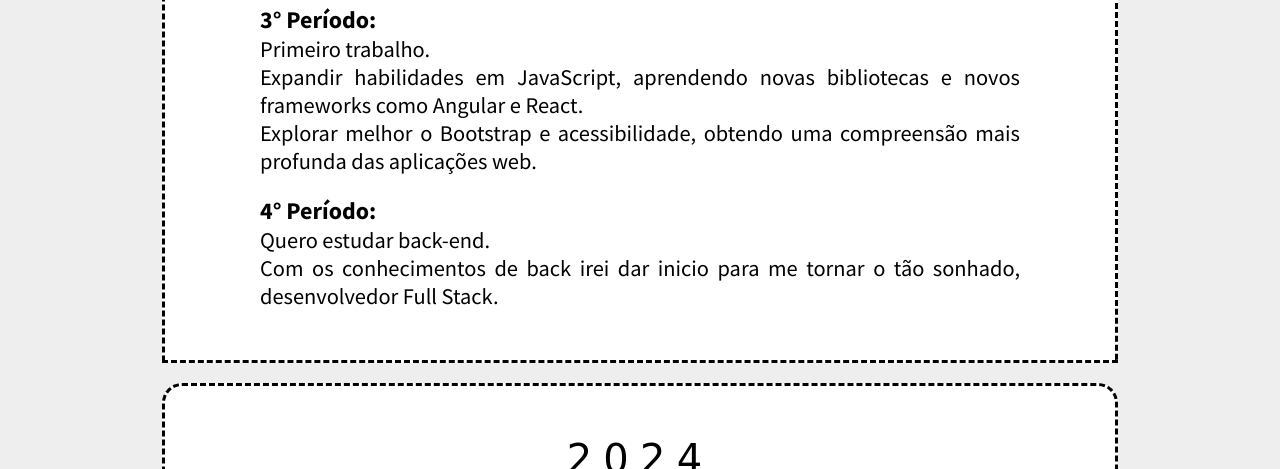
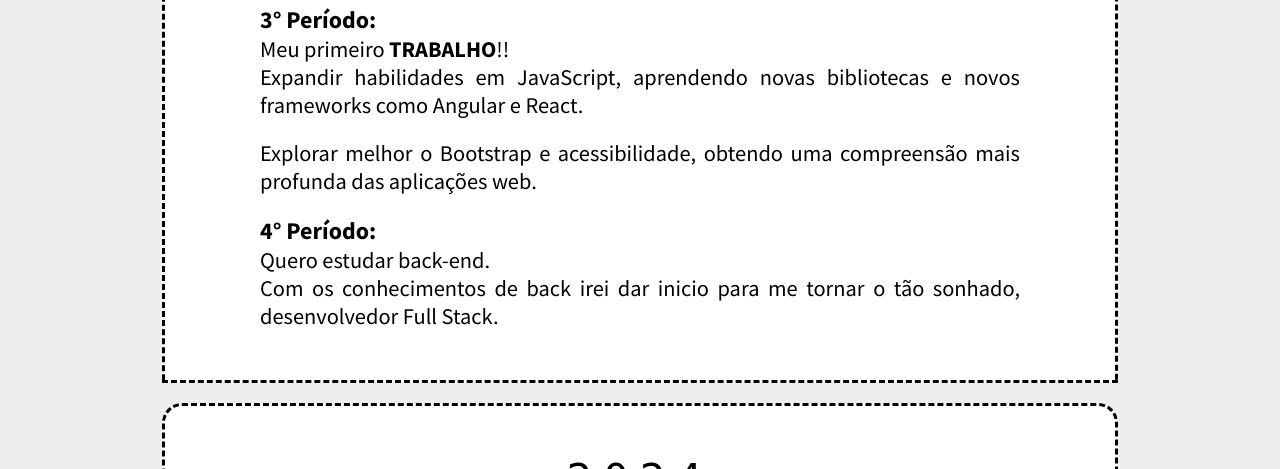
Before and after one commit to viniviti/vitimap, a plain HTML site: page inicio.html in a window 1280 px wide. Shown: the part 631-1100 px from the top of the page. Drawn offline with Linux system fonts and the light colour scheme; a web font is replaced by a local one.

Commit message:
Add files via upload

```diff
--- a/inicio.html
+++ b/inicio.html
@@ -38,12 +38,12 @@
             <div class="ano">
               <h2>3° Período:</h2>
               <p class="ano__text">
-                Primeiro trabalho.
+                Meu primeiro <b>TRABALHO</b>!!
               </p>
               <p class="ano__text">
                 Expandir habilidades em JavaScript, aprendendo novas bibliotecas
                 e novos frameworks como Angular e React.
-              </p>
+              </p><br>
               <p class="ano__text">
                Explorar melhor o Bootstrap e acessibilidade, obtendo uma compreensão mais profunda das aplicações web.
               </p>
```
